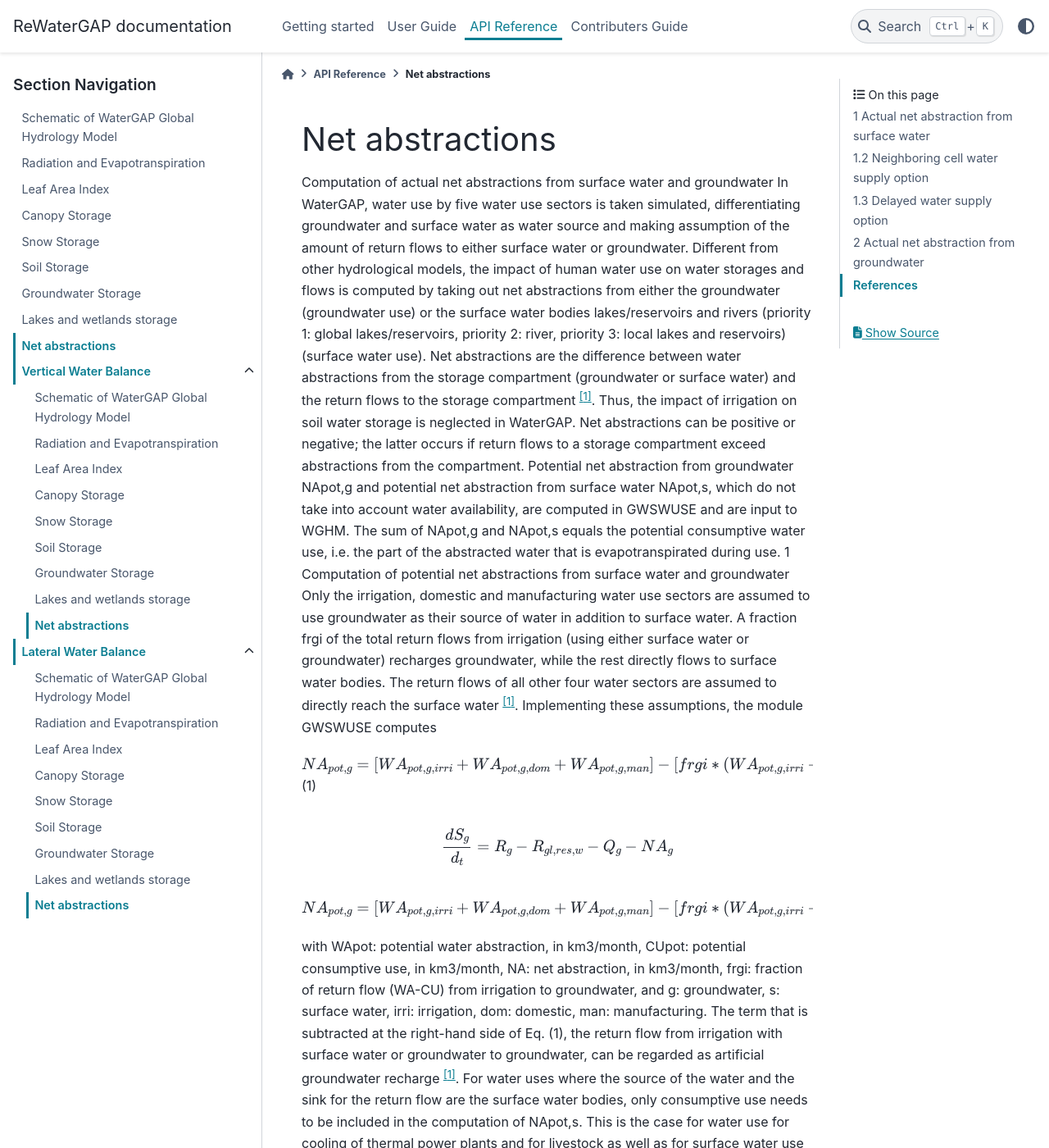
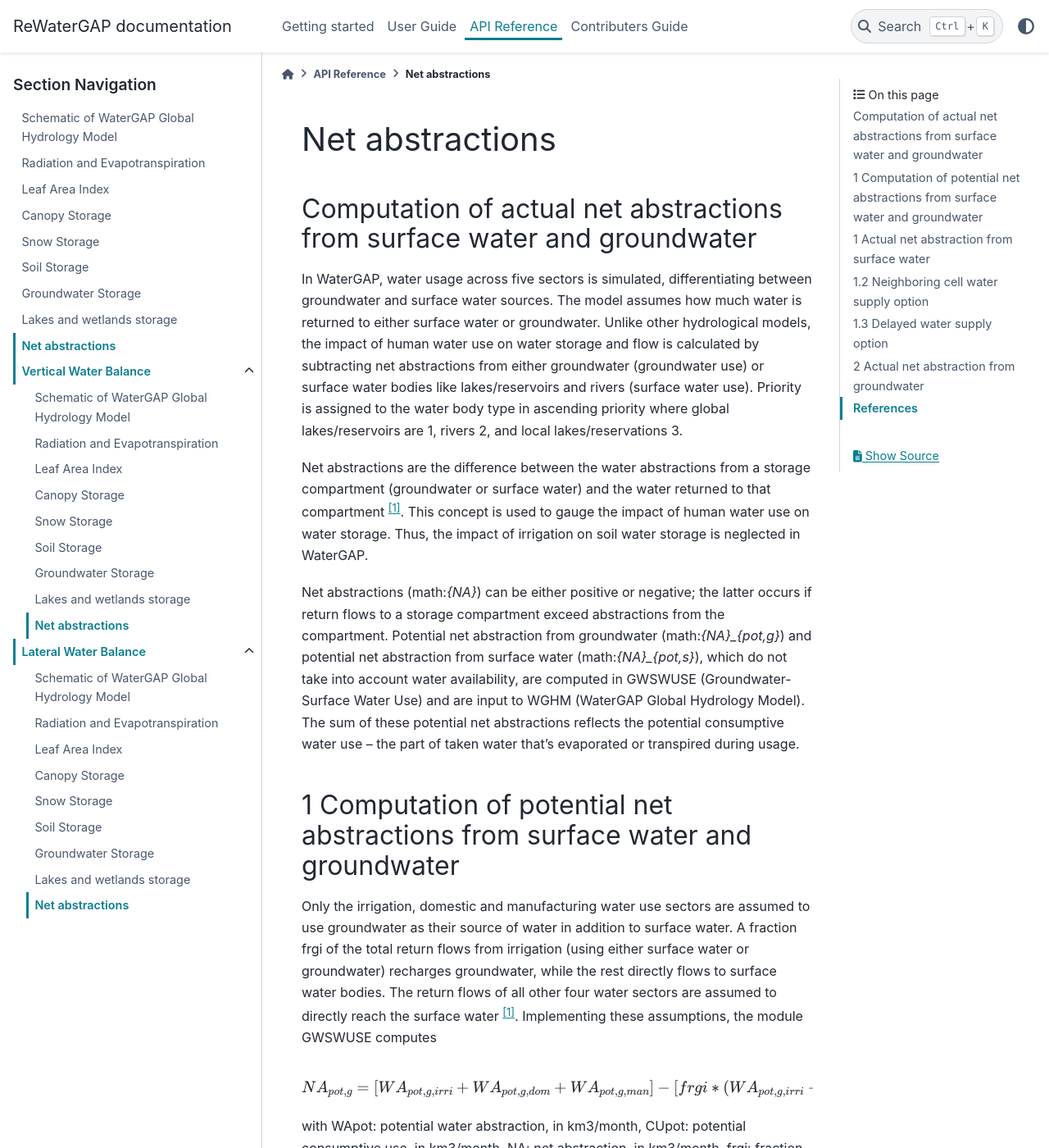
Before and after one commit to HydrologyFrankfurt/ReWaterGAP, a Sphinx documentation site: the page built from docs/api_docs/net_abstractions.rst, in a window 1280 px wide and 1400 px high. Shown: the whole window at 82% size. Built offline with Sphinx 7.4.7 and the PyData theme 0.15.4, drawn with Linux system fonts in a browser that asks for light colours.

Commit message:
Update net_abstractions.rst

```diff
--- a/docs/api_docs/net_abstractions.rst
+++ b/docs/api_docs/net_abstractions.rst
@@ -1,14 +1,19 @@
 Net abstractions
 ===============
 Computation of actual net abstractions from surface water and groundwater
-In WaterGAP, water use by five water use sectors is taken simulated, differentiating groundwater and surface water as water source and making assumption of the amount of return flows to either surface water or groundwater. Different from other hydrological models, the impact of human water use on water storages and flows is computed by taking out  net abstractions from either the groundwater (groundwater use) or the surface water bodies lakes/reservoirs and rivers (priority 1: global lakes/reservoirs, priority 2: river, priority 3: local lakes and reservoirs) (surface water use). Net abstractions are the difference between water abstractions from the storage compartment (groundwater or surface water) and the return flows to the storage compartment [1]_. Thus, the impact of irrigation on soil water storage is neglected in WaterGAP. Net abstractions can be positive or negative; the latter occurs if return flows to a storage compartment exceed abstractions from the compartment. Potential net abstraction from groundwater NApot,g and potential net abstraction from surface water NApot,s, which do not take into account water availability, are computed in GWSWUSE and are input to WGHM. The sum of NApot,g and NApot,s equals the potential consumptive water use, i.e. the part of the abstracted water that is evapotranspirated during use.
+-------------------------------------------------------------------------
+In WaterGAP, water usage across five sectors is simulated, differentiating between groundwater and surface water sources. The model assumes how much water is returned to either surface water or groundwater. Unlike other hydrological models, the impact of human water use on water storage and flow is calculated by subtracting net abstractions from either groundwater (groundwater use) or surface water bodies like lakes/reservoirs and rivers (surface water use). Priority is assigned to the water body type in ascending priority where global lakes/reservoirs are 1, rivers 2, and local lakes/reservations 3.
+
+Net abstractions are the difference between the water abstractions from a storage compartment (groundwater or surface water) and the water returned to that compartment [1]_. This concept is used to gauge the impact of human water use on water storage. Thus, the impact of irrigation on soil water storage is neglected in WaterGAP.
+
+Net abstractions (math:`{NA}`) can be either positive or negative; the latter occurs if return flows to a storage compartment exceed abstractions from the compartment.
+Potential net abstraction from groundwater (math:`{NA}_{pot,g}`) and potential net abstraction from surface water (math:`{NA}_{pot,s}`), which do not take into account water availability, are computed in GWSWUSE (Groundwater-Surface Water Use) and are input to WGHM (WaterGAP Global Hydrology Model). The sum of these potential net abstractions reflects the potential consumptive water use – the part of taken water that's evaporated or transpired during usage.
+
+
 1 Computation of potential net abstractions from surface water and groundwater
+------------------------------------------------------------------------------
 Only the irrigation, domestic and manufacturing water use sectors are assumed to use groundwater as their source of water in addition to surface water. A fraction frgi of the total return flows from irrigation (using either surface water or groundwater) recharges groundwater, while the rest directly flows to surface water bodies. The return flows of all other four water sectors are assumed to directly reach the surface water [1]_. Implementing these assumptions, the module GWSWUSE computes
 
-:math:`NA_{pot,g} = [WA_{pot,g,irri} + WA_{pot,g,dom} + WA_{pot,g,man}] - [frgi*(WA_{pot,g,irri} -CU_{pot,g,irri} + WA_{pot,s,irri} - CU{pot,s,irri})]`	 (1)
-
-.. math::
-   \frac{dS_g}{d_t} =  {R}_{g} − {R}_{gl,res,w}− {Q}_{g}- {NA}_{g}
 
 .. math::
    {NA}_{pot,g} = [{WA}_{pot,g,irri} + {WA}_{pot,g,dom} + {WA}_{pot,g,man}] - [{frgi}*({WA}_{pot,g,irri} - {CU}_{pot,g,irri} + {WA}_{pot,s,irri} - {CU}_{pot,s,irri})]
```
